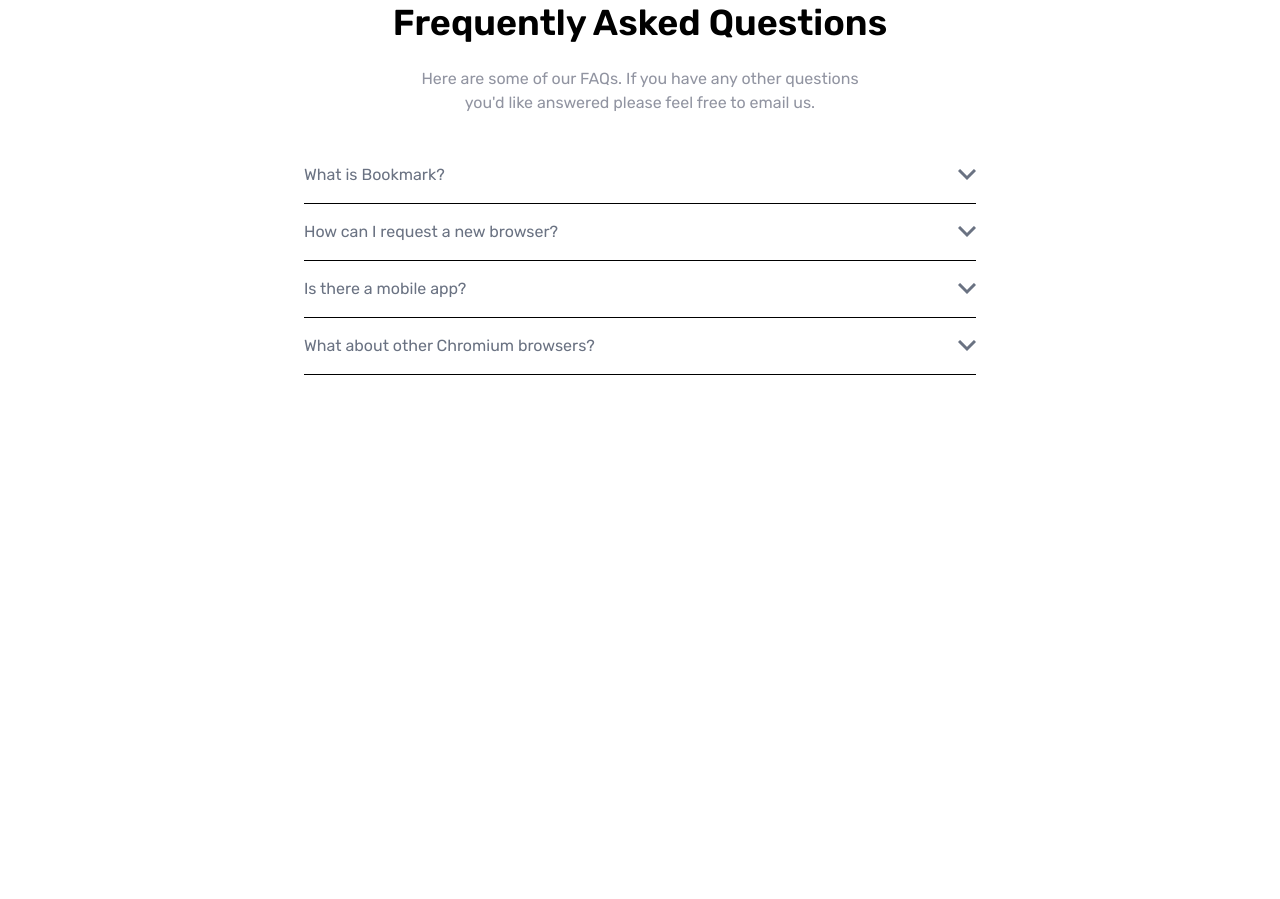
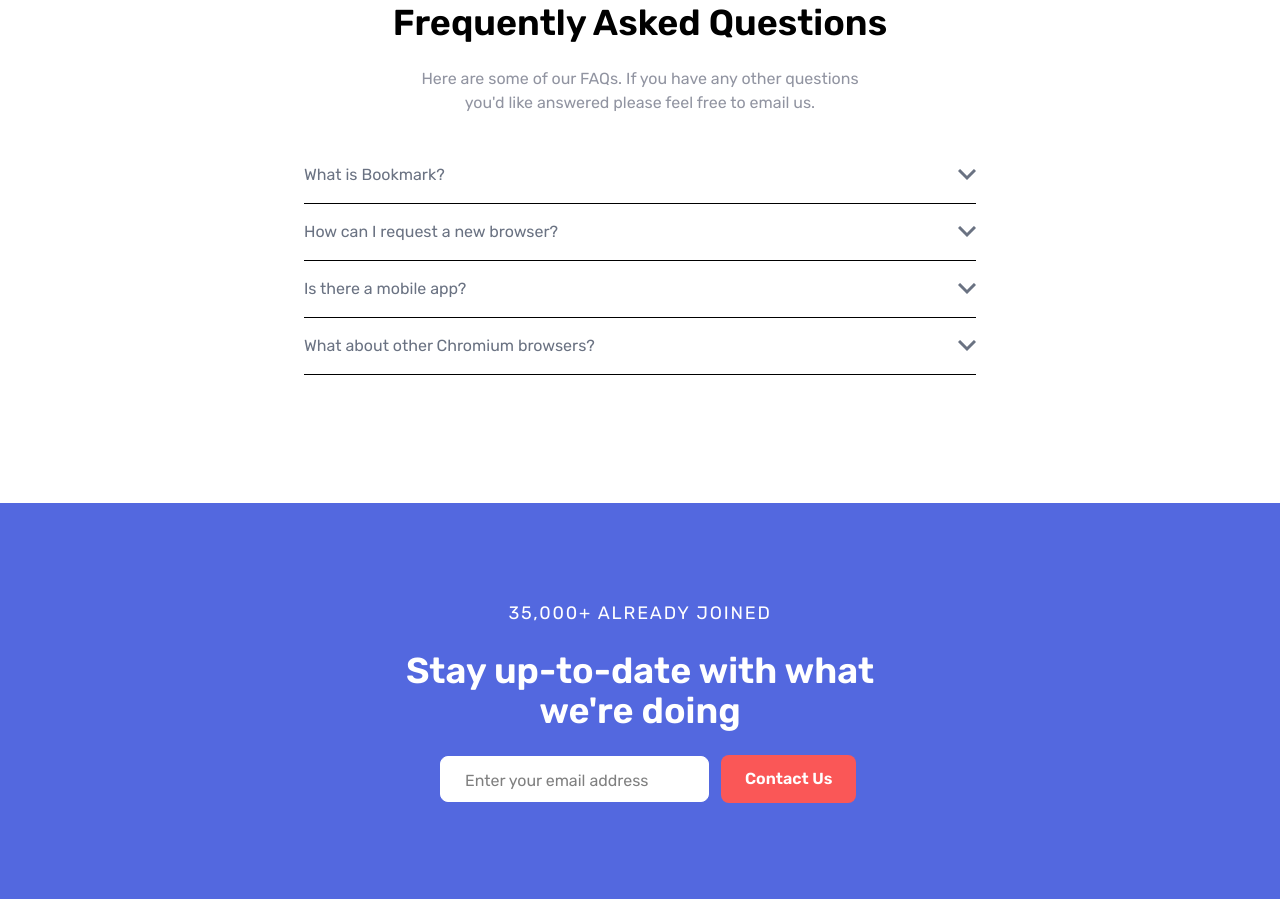
Before and after one commit to Shtekata/tailwind-bookmark, a website: page index.html in a window 1280 px wide. Shown: the part 2287-3186 px from the top of the page. Before the commit the page ends 2790 px from the top, so only its background shows below. Drawn offline with Linux system fonts and the light colour scheme.

Commit message:
Adding Newsletter Section

```diff
--- a/index.html
+++ b/index.html
@@ -375,5 +375,33 @@
         </div>
       </div>
     </section>
+    <!-- Newsletter Section -->
+    <section class="bg-softBlue" id="newsletter">
+      <!-- Main Container -->
+      <div class="mx-auto max-w-lg py-24">
+        <p class="mb-6 text-center text-lg tracking-widest text-white uppercase">35,000+ Already Joined</p>
+        <h2 class="mb-6 px-3 text-center text-3xl font-semibold text-white md:text-4xl">
+          Stay up-to-date with what we're doing
+        </h2>
+        <!-- Form -->
+        <form class="md:px-14">
+          <!-- Input & Button Container -->
+          <div class="flex flex-col items-center justify-between space-y-4 md:flex-row md:space-y-0 md:space-x-3">
+            <input
+              class="flex-1 rounded-lg border border-white bg-white px-6 pt-3 pb-2 focus:outline-none md:mb-0"
+              type="text"
+              name="email"
+              placeholder="Enter your email address"
+            />
+            <input
+              class="bg-softRed inline-flex cursor-pointer rounded-lg px-6 py-3 font-semibold text-white duration-200
+                hover:opacity-90"
+              type="submit"
+              value="Contact Us"
+            />
+          </div>
+        </form>
+      </div>
+    </section>
   </body>
 </html>
```
Also changed, not shown: css/output.css.
